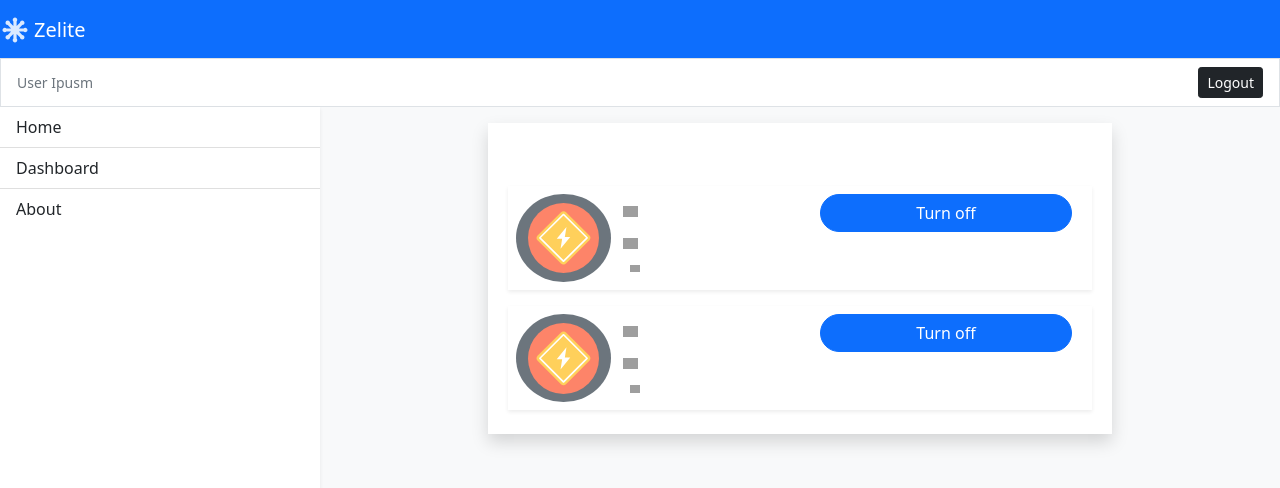
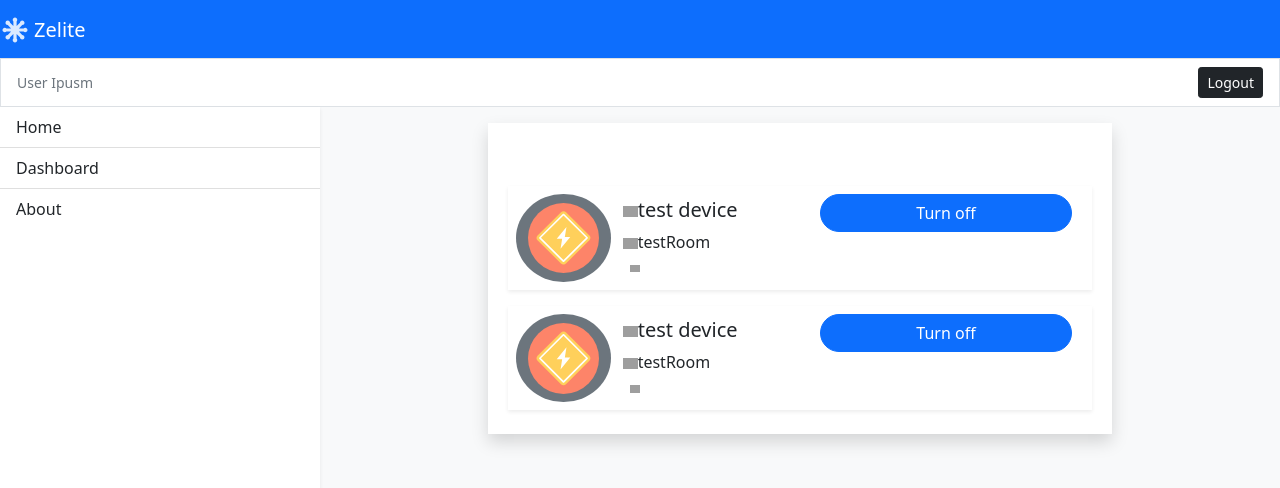
Before and after one commit to 3omer/zelite-client, a Vue app: page /#/dashboard in a window 1280 px wide. Shown: the top 488 px of the page. Built offline with nearby package versions, Linux system fonts and the light colour scheme; grey boxes are pictures that could not be loaded.

Commit message:
fix accessing the props

```diff
--- a/src/components/SwitchDevice.vue
+++ b/src/components/SwitchDevice.vue
@@ -10,19 +10,19 @@
         <span class="name-icon">
           <img src="icons/name.svg" width="15px" />
         </span>
-        <span>{{name}}</span>
+        <span>{{device.name}}</span>
       </div>
       <div class="device-place" data-target="place">
         <span class="place-icon">
           <img src="icons/place.svg" width="15px" />
         </span>
-        <span>{{place}}</span>
+        <span>{{device.place}}</span>
       </div>
       <div class="device-port badge">
         <span class="port-icon">
           <img src="icons/port.svg" width="10px" />
         </span>
-        <span>{{port}}</span>
+        <span>{{device.port}}</span>
       </div>
     </div>
     <div class="options col d-flex flex-column">
```
